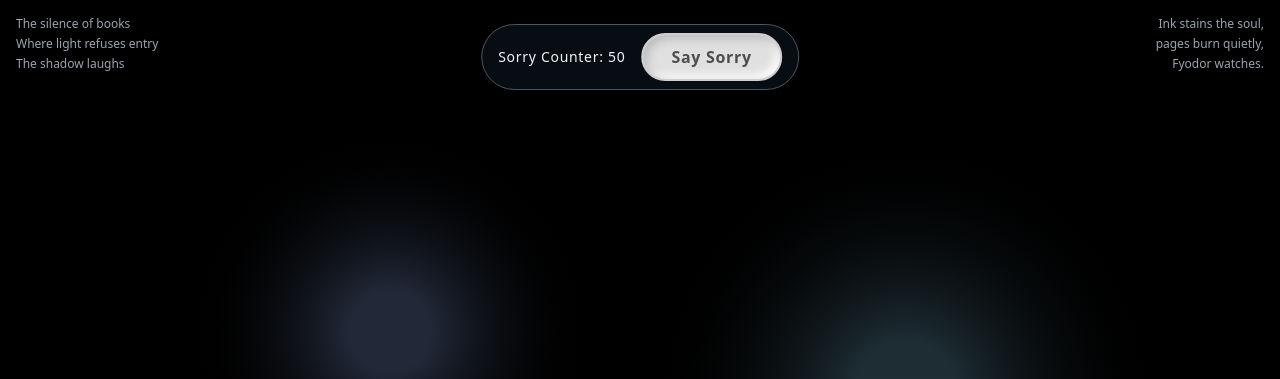
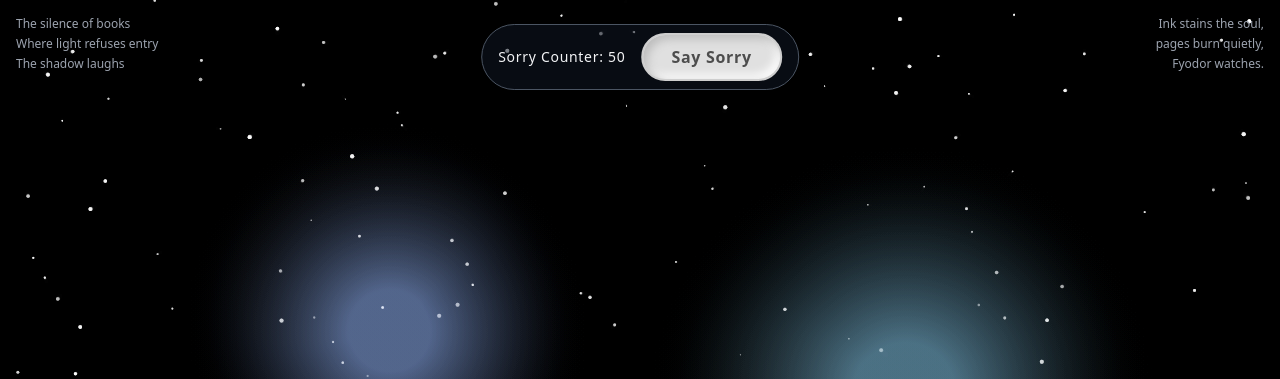
Before and after one commit to Quinanx/Sailor, a plain HTML site: page index.html in a window 1280 px wide. Shown: the top 379 px of the page. Drawn offline with nearby package versions, Linux system fonts and the light colour scheme; animation ran at ten frames a second; a web font is replaced by a local one.

Commit message:
Update index.html

```diff
--- a/index.html
+++ b/index.html
@@ -111,6 +111,57 @@
     window.addEventListener("resize", resize);
     resize();
 
+    // Simple Star class for the starry night background
+    class Star {
+      constructor() {
+        this.x = Math.random() * w;
+        this.y = Math.random() * h;
+        this.size = Math.random() * 1.5 + 0.5;
+        this.speedX = (Math.random() - 0.5) * 0.2;
+        this.speedY = (Math.random() - 0.5) * 0.2;
+        this.opacity = Math.random() * 0.7 + 0.3;
+        this.twinkleSpeed = Math.random() * 0.02 + 0.005;
+        this.twinkleDirection = Math.random() > 0.5 ? 1 : -1;
+      }
+
+      update() {
+        this.x += this.speedX;
+        this.y += this.speedY;
+
+        // Wrap around edges
+        if (this.x > w) this.x = 0;
+        if (this.x < 0) this.x = w;
+        if (this.y > h) this.y = 0;
+        if (this.y < 0) this.y = h;
+
+        // Twinkle effect
+        this.opacity += this.twinkleSpeed * this.twinkleDirection;
+        if (this.opacity > 1) {
+          this.opacity = 1;
+          this.twinkleDirection *= -1;
+        } else if (this.opacity < 0.3) {
+          this.opacity = 0.3;
+          this.twinkleDirection *= -1;
+        }
+      }
+
+      draw() {
+        ctx.beginPath();
+        ctx.fillStyle = `rgba(255, 255, 255, ${this.opacity})`;
+        ctx.arc(this.x, this.y, this.size, 0, Math.PI * 2);
+        ctx.fill();
+      }
+    }
+
+    // Create stars
+    const stars = [];
+    const starCount = 200;
+
+    for (let i = 0; i < starCount; i++) {
+      stars.push(new Star());
+    }
+
+    // Existing Orb class
     class Orb {
       constructor(x, y, r, color) {
         this.x = x;
@@ -146,8 +197,19 @@
     ];
 
     function animate() {
-      ctx.clearRect(0, 0, w, h);
+      // Clear canvas with a subtle dark background
+      ctx.fillStyle = "rgba(0, 0, 0, 0.2)";
+      ctx.fillRect(0, 0, w, h);
+
+      // Draw stars
+      stars.forEach(star => {
+        star.update();
+        star.draw();
+      });
+
+      // Draw orbs
       orbs.forEach(o => o.update());
+
       requestAnimationFrame(animate);
     }
     animate();
```
